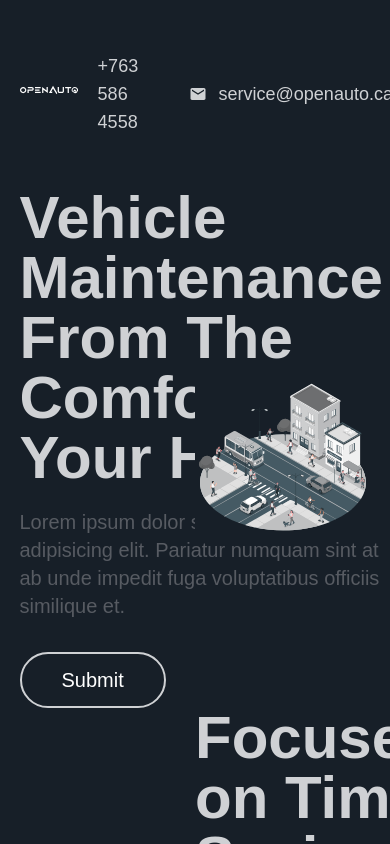
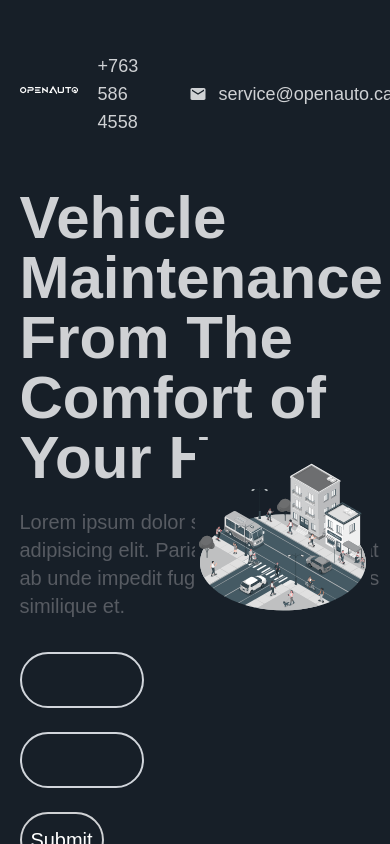
Before and after one commit to AbhiramKrishnaM/openauto-tsk, a React (Vite) app: page / in a window 390 px wide. Shown: the top 844 px of the page. Built offline with nearby package versions, Linux system fonts and the light colour scheme; some icons are missing.

Commit message:
added form and finalised UI, mobile responsive pending

```diff
--- a/src/components/base/Button.jsx
+++ b/src/components/base/Button.jsx
@@ -1,8 +1,8 @@
-function Button({ isLoading, title }) {
+function Button({ isLoading, title, type }) {
   return (
     <button
       disabled
-      type="button"
+      type={type}
       className=" text-white border-2 border-light hover:bg-active hover:border-active   text-xl  rounded-full  py-3 px-10 cursor-pointer  text-center mr-2 flex items-center justify-center"
     >
       {isLoading ? (
--- a/src/components/base/Input.jsx
+++ b/src/components/base/Input.jsx
@@ -1,42 +1,19 @@
-function Input() {
+function Input({ type, placeholder }) {
   return (
-    <>
-      <div className="mb-6">
-        <label
-          for="success"
-          className="block mb-2 text-sm font-medium text-green-700 dark:text-green-500"
-        >
-          Your name
-        </label>
-        <input
-          type="text"
-          id="success"
-          className="bg-green-50 border border-green-500 text-green-900 dark:text-green-400 placeholder-green-700 dark:placeholder-green-500 text-sm rounded-lg focus:ring-green-500 focus:border-green-500 block w-full p-2.5 dark:bg-gray-700 dark:border-green-500"
-          placeholder="Success input"
-        />
-        <p className="mt-2 text-sm text-green-600 dark:text-green-500">
-          <span className="font-medium">Well done!</span> Some success message.
-        </p>
-      </div>
-      <div>
-        <label
-          for="error"
-          className="block mb-2 text-sm font-medium text-red-700 dark:text-red-500"
-        >
-          Your name
-        </label>
-        <input
-          type="text"
-          id="error"
-          className="bg-red-50 border border-red-500 text-red-900 placeholder-red-700 text-sm rounded-lg focus:ring-red-500 dark:bg-gray-700 focus:border-red-500 block w-full p-2.5 dark:text-red-500 dark:placeholder-red-500 dark:border-red-500"
-          placeholder="Error input"
-        />
-        <p className="mt-2 text-sm text-red-600 dark:text-red-500">
-          <span className="font-medium">Oh, snapp!</span> Some error message.
-        </p>
-      </div>
-    </>
+    <div>
+      <input
+        type={type}
+        id="error"
+        className="bg-transparent text-sm w-full   block  rounded-full  py-4 pl-6 pr-24 border-2 text-white  border-gray-300    "
+        placeholder={placeholder}
+      />
+      {/* <p class="mt-2 text-sm text-red-600 ">
+        <span class="font-medium">Oh, snapp!</span> Some error message.
+      </p> */}
+    </div>
   );
 }
 
+// border-red-500 text-red-900 placeholder-red-700 focus:ring-red-500  focus:border-red-500
+
 export default Input;
--- a/src/components/core/Form.jsx
+++ b/src/components/core/Form.jsx
@@ -1,9 +1,13 @@
 import Button from "@/components/base/Button";
+
+import Input from "@/components/base/Input";
 
 function Form() {
   return (
-    <form>
-      <Button title="Submit" />
+    <form className="flex flex-col w-6/12 gap-6">
+      <Input type="text" placeholder="Enter your name" />
+      <Input type="email" placeholder="Enter your email" />
+      <Button title="Submit" type="submit" />
     </form>
   );
 }
```
